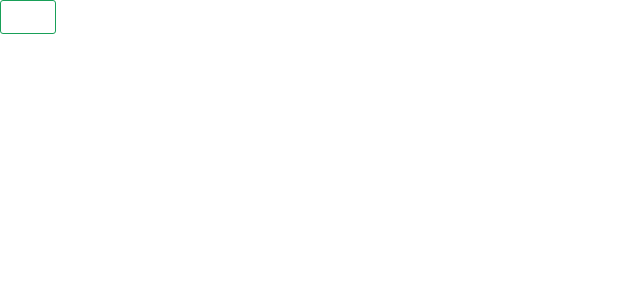
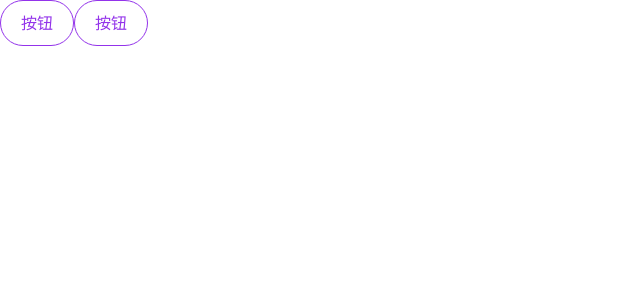
Before and after one commit to aaLiweipeng/xycourse-platform, a Nuxt app: page / in a window 1280 px wide. Shown: the top 300 px of the page, without its empty margins (0-640 px from the left). Built offline with nearby package versions, Linux system fonts and the light colour scheme.

Commit message:
windicss案例，完善windicss配置

```diff
--- a/app.vue
+++ b/app.vue
@@ -2,11 +2,16 @@
  * @Descripttion:
  * @Author: lwp
  * @Date: 2023-03-28 00:42:47
- * @LastEditTime: 2023-03-28 02:51:00
+ * @LastEditTime: 2023-03-28 23:09:26
 -->
 <template>
   <div>
-    <n-button type="primary" size="medium">按钮</n-button>
+    <button class="text-purple-600 border !border-purple-600 px-[20px] py-[10px] !rounded-full hover:(bg-purple-600 !text-white);">
+      按钮
+    </button>
+    <button class="btn">
+        按钮
+      </button>
   </div>
 </template>
 
@@ -15,3 +20,9 @@ import {
   NButton
 } from "naive-ui"
 </script>
+
+<style>
+.btn {
+  @apply text-purple-600 border !border-purple-600 px-[20px] py-[10px] !rounded-full hover: (bg-purple-600 !text-white);
+}
+</style>
--- a/nuxt.config.ts
+++ b/nuxt.config.ts
@@ -2,7 +2,7 @@
  * @Descripttion:
  * @Author: lwp
  * @Date: 2023-03-28 00:42:47
- * @LastEditTime: 2023-03-28 03:07:08
+ * @LastEditTime: 2023-03-28 23:07:15
  */
 import { defineNuxtConfig } from "nuxt/config";
 
@@ -28,4 +28,5 @@ export default defineNuxtConfig({
     },
   },
   buildModules: ["nuxt-windicss"],
+  modules: ["nuxt-windicss"],
 });
```
